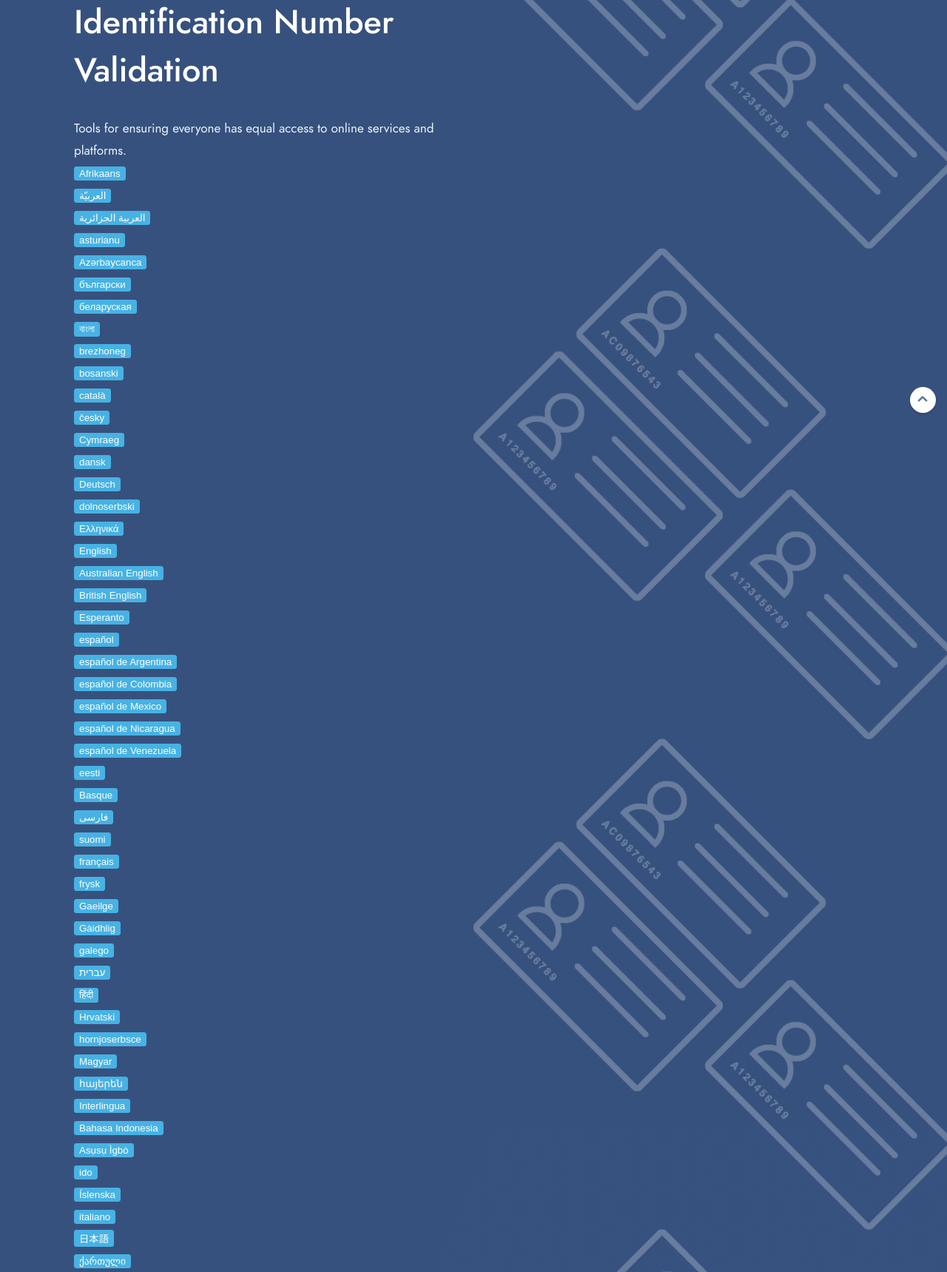
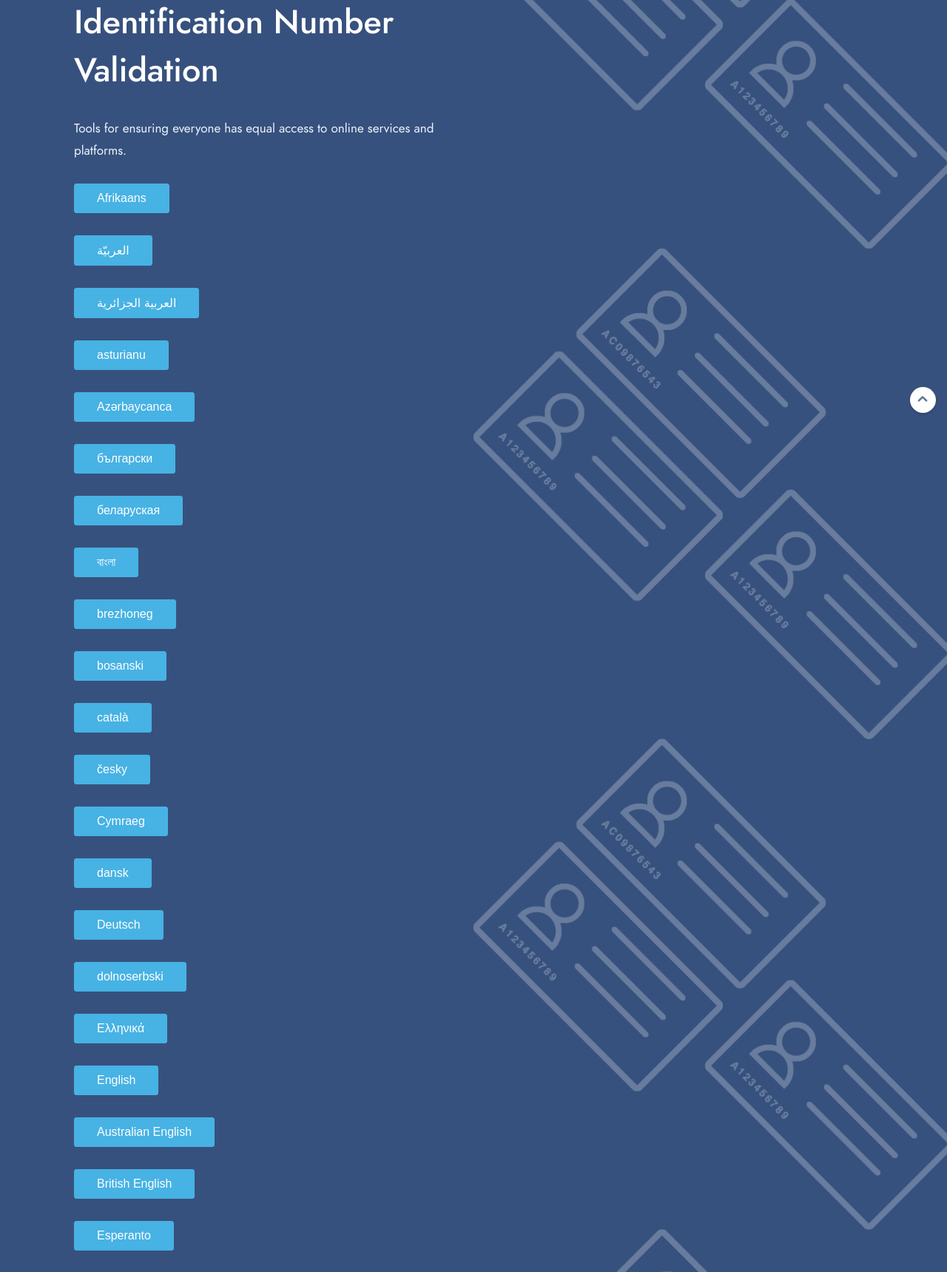
Before and after one commit to bhomnick/identitytw, a Django app: template identity/templates/homepage.html in a window 1280 px wide. Shown: the part 227-1946 px from the top of the page at 74% size. Run offline with Django 3.2, Linux system fonts and the light colour scheme; the template is opened without the code that fills it: most values are stand-ins (such as "Sample title", 1, 10 or a date in 2020); some libraries are stand-ins or nearby versions; some web fonts are replaced.

Commit message:
slight button position update

```diff
--- a/identity/templates/homepage.html
+++ b/identity/templates/homepage.html
@@ -46,14 +46,14 @@
         {% get_language_info_list for LANGUAGES as languages %}
         {% for language in languages %}
         {% if language.code != LANGUAGE_CODE %}
+        <hr class="space-sm" />
         <form action="{% url 'set_language' %}" method="post">{% csrf_token %}
           <input name="language" type="hidden" value="{{ language.code }}">
           <input name="next" type="hidden" value="{{ redirect_to }}">
-    <input class="btn btn-link" type="submit" value="{{ language.name_local }}">
+          <input class="btn btn-sm btn-link" type="submit" value="{{ language.name_local }}">
         </form>
         {% endif %}
       {% endfor %}
-
       </div>
     </section>
     <section class="section-base">
@@ -291,7 +291,7 @@
 			<div class="container">
 			  <div class="row">
           <div class="col-lg-12">
-            <h2 id="translateparency-report">{% translate "Transparency Report" %}</h2>
+            <h2 id="transparency-report">{% translate "Transparency Report" %}</h2>
             <p>{% translate "See how online service providers compare." %}</p>
             <table class="report-table table table-border">
               <thead>
```
Lines whose indentation alone changed are shown as unchanged.
